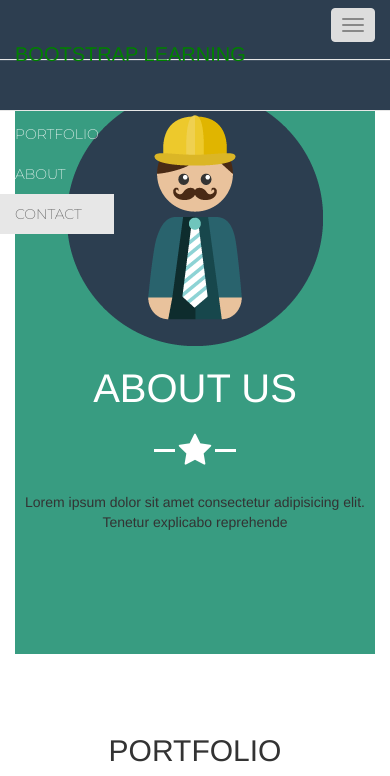
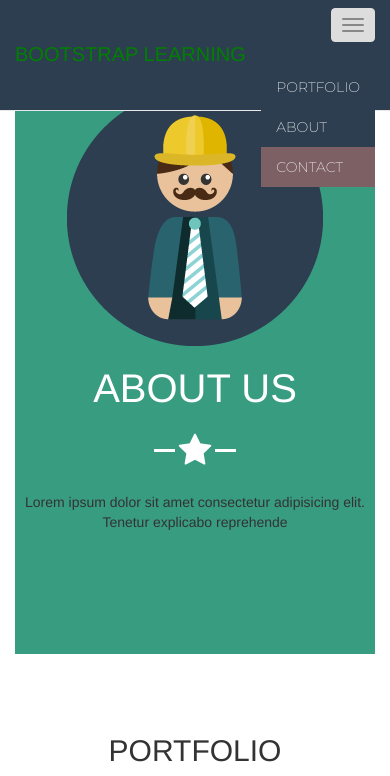
Before and after one commit to backluejapanit/backluejapanit.github.io, a plain HTML site: page index.html in a window 390 px wide. Both pictures are taken after a click on the button "Toggle navigation". Shown: the top 776 px of the page. Drawn offline with nearby package versions, Linux system fonts and the light colour scheme.

Commit message:
Update styles.css

```diff
--- a/styles.css
+++ b/styles.css
@@ -1,6 +1,9 @@
 
 *{margin:0; padding:0}
-
+.navbar-default .navbar-nav>.active>a, .navbar-default .navbar-nav>.active>a:focus, .navbar-default .navbar-nav>.active>a:hover {
+    background: #956b6bc4;
+    color: white;
+}
 ul {
     display: inline-block;
 }
@@ -120,7 +123,7 @@ a.btn.btn-default.nutdown {
     text-align: center;
     opacity: 0;
     transition: 0.4s;
-    cursor: pointer;
+    cursor: pointer; /* chi vao co dau con tro chuot */
 }
 
 .about h2 {
@@ -233,8 +236,20 @@ nav.navbar.navbar-default {
 .navbar-default .navbar-nav > li > a:hover, .navbar-default .navbar-nav > li > a:focus {
     color: green;
 }
+@media(max-width:767px){
+    ul.nav.navbar-nav.navbar-right {
+        padding-top: 0;
+        position: absolute;
+        right: 30px;
+        background: #2d3e50;
+        color: white;
+    }
+    .navbar-default .navbar-collapse, .navbar-default .navbar-form{
+        border:0;
+    }
+}
+@media(max-width:992px){
 
-@media(max-width:992px){
     .conheo{
         font-size: 20px;
     }
```
